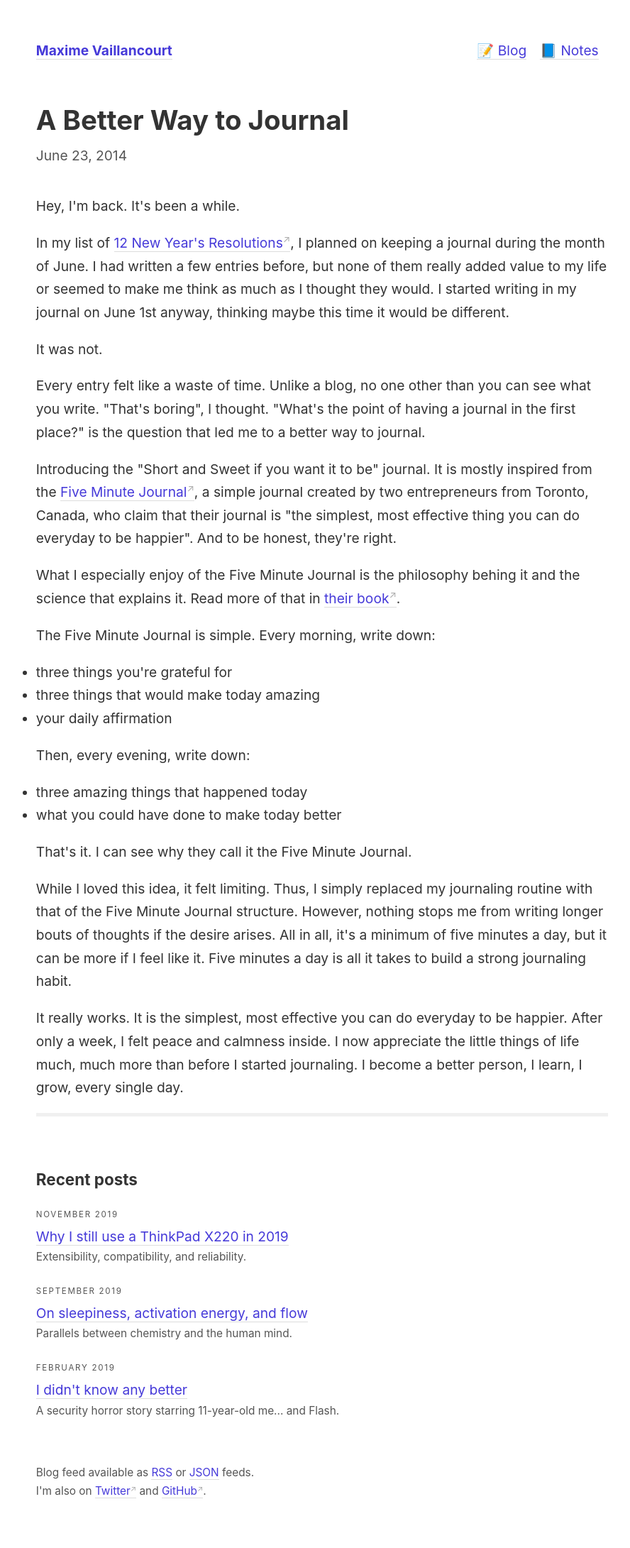
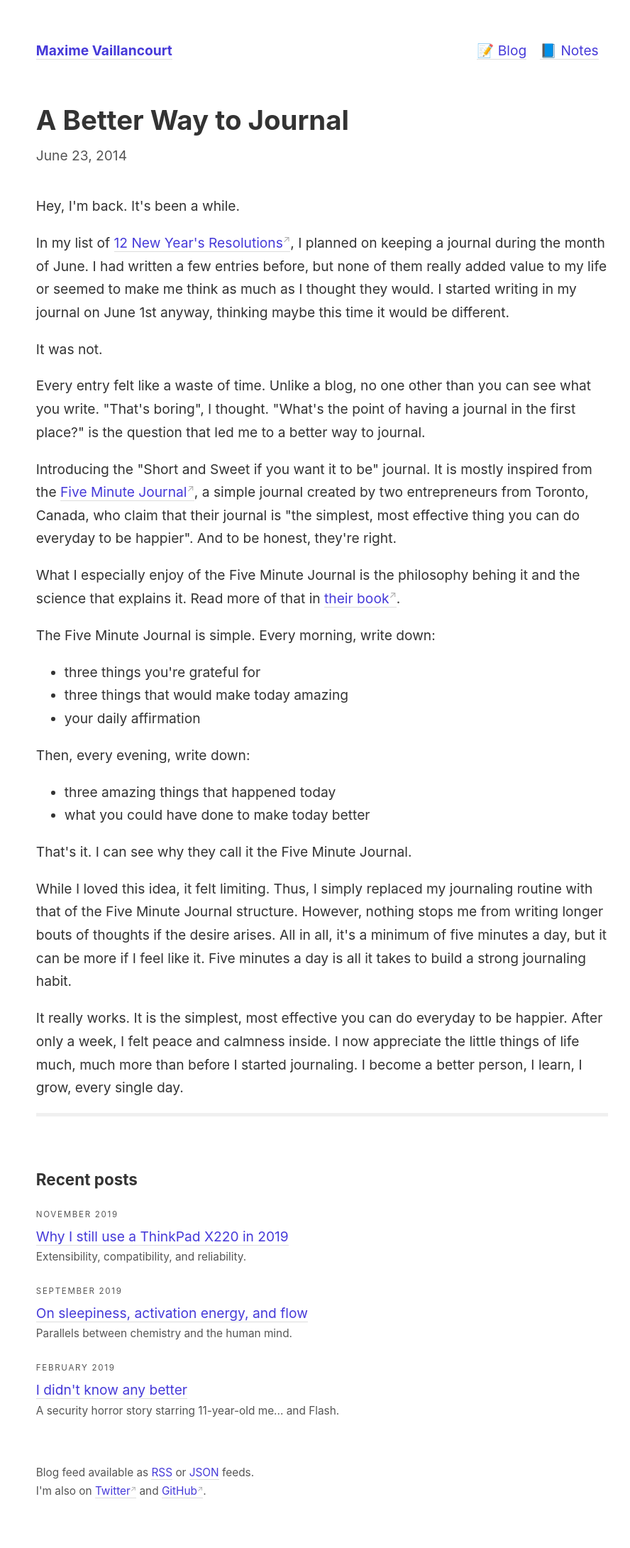
Before and after one commit to maximevaillancourt/maximevaillancourt.github.io, a Jekyll site: the page built from _posts/2014-06-23-5mj.md, in a window 1280 px wide. Shown: the whole page at 71% size, without its empty margins (186-1074 px from the left). Built offline with Jekyll 4.4.1, drawn with Linux system fonts in a browser that asks for light colours.

Commit message:
Restore padding on <ul> elements

```diff
--- a/_sass/_style.scss
+++ b/_sass/_style.scss
@@ -175,10 +175,6 @@ nav {
   margin: 1em 0;
 }
 
-ul {
-  padding-left: 0;
-}
-
 .card {
   background-color: #f2f7fb;
   padding: 1rem;
```
